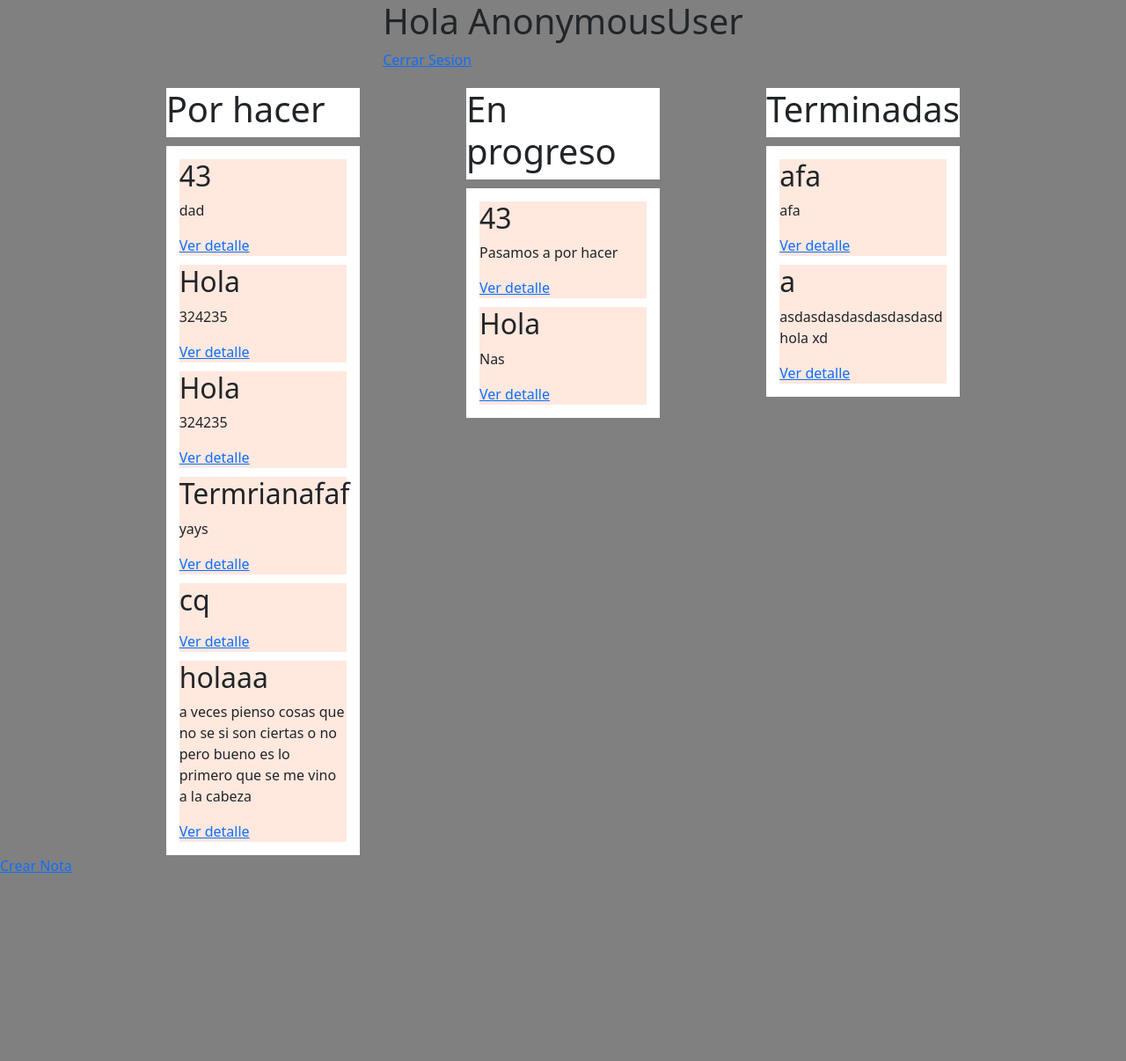
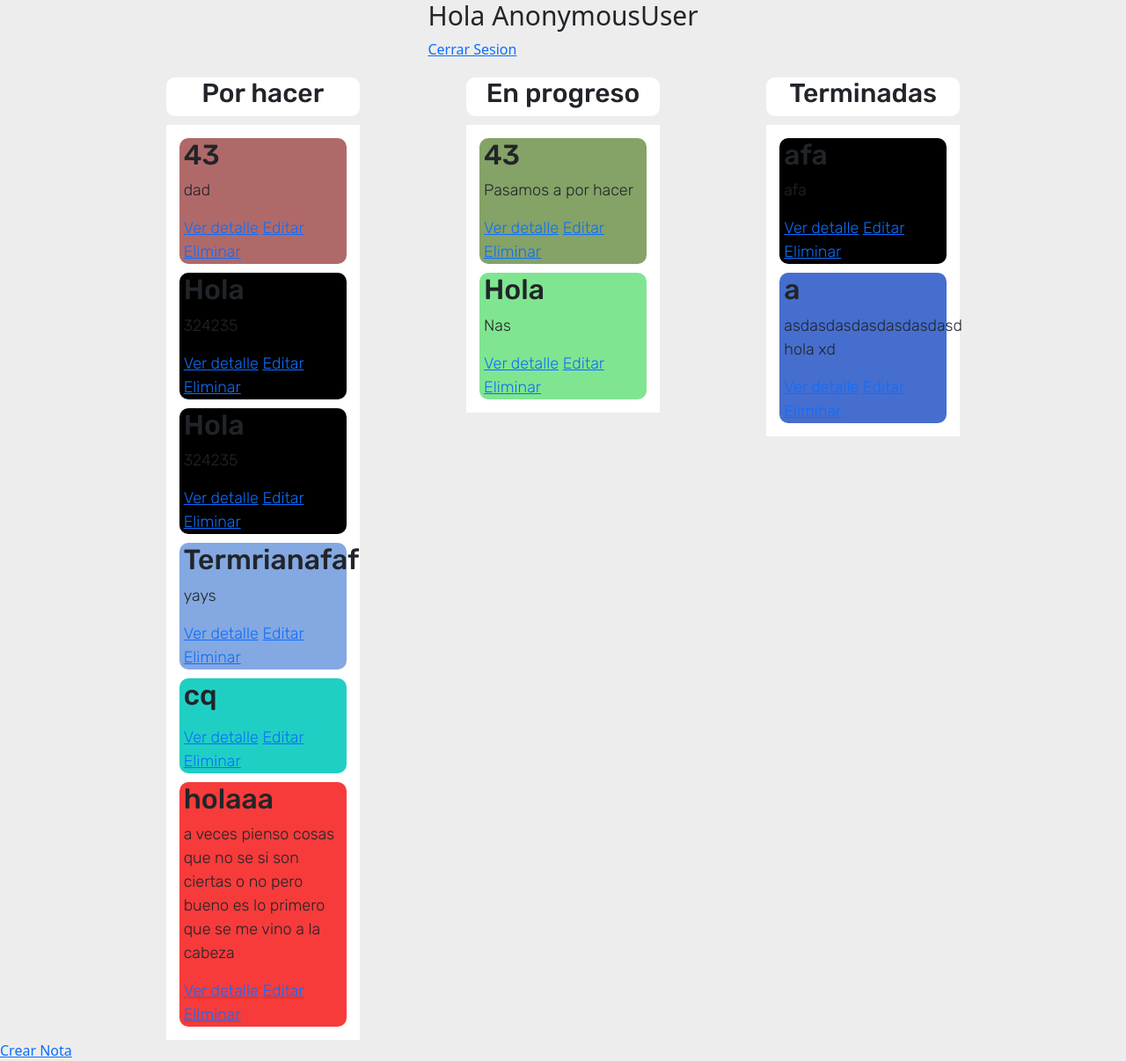
Before and after one commit to NataliaPerez08/proyectoIntermedio, a Django app: page /tablero/ in a window 1280 px wide. Shown: the whole page at 88% size. Before the commit the page ends 992 px from the top, so only its background shows below. Run offline with Django 5.2, Linux system fonts and the light colour scheme; data comes from the database, SQL or seed files in the repository; both versions use the stored data as it was after the commit.

Commit message:
primera version sem-estable del proyecto, falta aun mucho front

```diff
--- a/columna/templates/columna.html
+++ b/columna/templates/columna.html
@@ -7,8 +7,9 @@
     <link href="https://cdn.jsdelivr.net/npm/bootstrap@5.3.3/dist/css/bootstrap.min.css" rel="stylesheet" integrity="sha384-QWTKZyjpPEjISv5WaRU9OFeRpok6YctnYmDr5pNlyT2bRjXh0JMhjY6hW+ALEwIH" crossorigin="anonymous">
     <script src="https://cdn.jsdelivr.net/npm/bootstrap@5.3.3/dist/js/bootstrap.bundle.min.js" integrity="sha384-YvpcrYf0tY3lHB60NNkmXc5s9fDVZLESaAA55NDzOxhy9GkcIdslK1eN7N6jIeHz" crossorigin="anonymous"></script>
     <style>
+        @import url('https://fonts.googleapis.com/css2?family=Rubik:ital,wght@0,300..900;1,300..900&display=swap');
         body{
-            background-color: gray;
+            background-color:rgb(237,237,237);
         }
         .flexContainer{
             display: flex;
@@ -19,13 +20,15 @@
         .columnaContainer{
             width: 220px;
             height: auto;
-            background-color: gray;
+            background-color: rgb(237,237,237);
+
         }
         .tituloColumnaContainer{
             width: 100%;
             height: auto;
             background-color: white;
             flex-grow: 1;
+            border-radius: 10px;
         }
         .listaContainer{
             width: 100%;
@@ -33,12 +36,19 @@
             background-color: white;
             flex-grow: 6;
             padding: 15px;
+
+        }
+        h1{
+            font-size: 30px;
+            text-align: center;
         }
 
         .notaContainer{
             width: 100%;
             height: auto;
             background-color: #FFE8DE;
+            border-radius: 10px;
+            padding-left: 5px;
         }
     </style>
 </head>
@@ -50,10 +60,12 @@
         </div>
         <div class="listaContainer flexContainer">
             {% for nota in notas%}
-            <div class="notaContainer">
+            <div class="notaContainer" style="background-color: {{ nota.color }};">
                 <h2>{{nota.titulo}}</h2>
                 <p>{{nota.contenido}}</p>
                 <a href="{% url 'notas:detail' nota.id %}">Ver detalle</a>
+                <a href="/notas/{{ nota.id }}/editar/">Editar</a>
+                <a href="/notas/{{ nota.id }}/eliminar/">Eliminar</a>
             </div>
             {% endfor %}
         </div>
--- a/tablero/templates/tablero.html
+++ b/tablero/templates/tablero.html
@@ -5,8 +5,9 @@
     <meta name="viewport" content="width=device-width, initial-scale=1.0">
     <title>Document</title>
     <style>
+         @import url('https://fonts.googleapis.com/css2?family=Rubik:ital,wght@0,300..900;1,300..900&display=swap');
         body {
-            background-color: gray;
+            background-color: rgb(237, 237, 237);
         }
 
         .columnasContainer{
@@ -16,6 +17,11 @@
             flex-direction: row;
             justify-content: space-around;
             align-items: flex-start;
+            font-family: "Rubik", sans-serif;
+            font-optical-sizing: auto;
+            font-weight: 300;
+            font-style: normal;
+            font-size: large;
         }
 
         .mainContainer{
```
Also changed, not shown: db.sqlite3.
